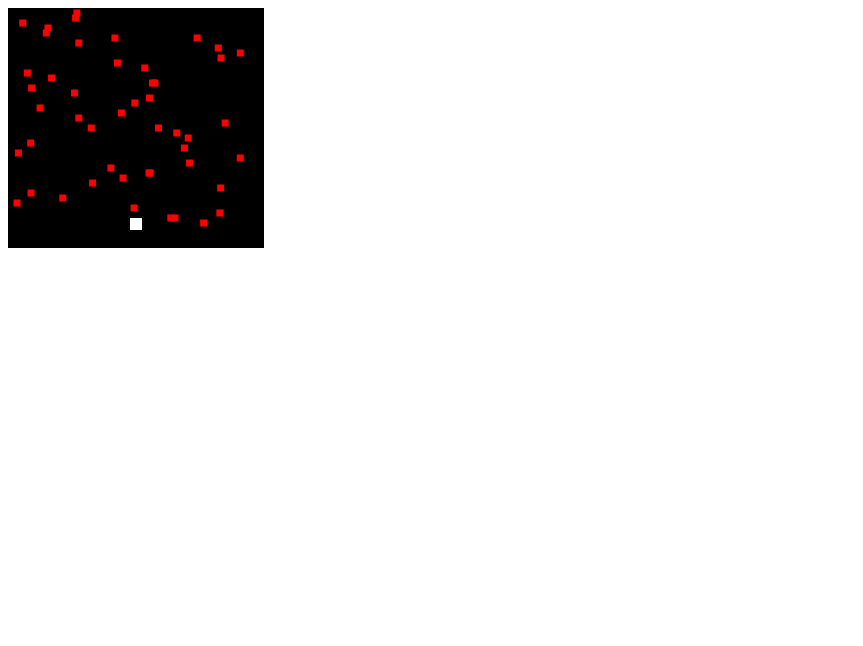
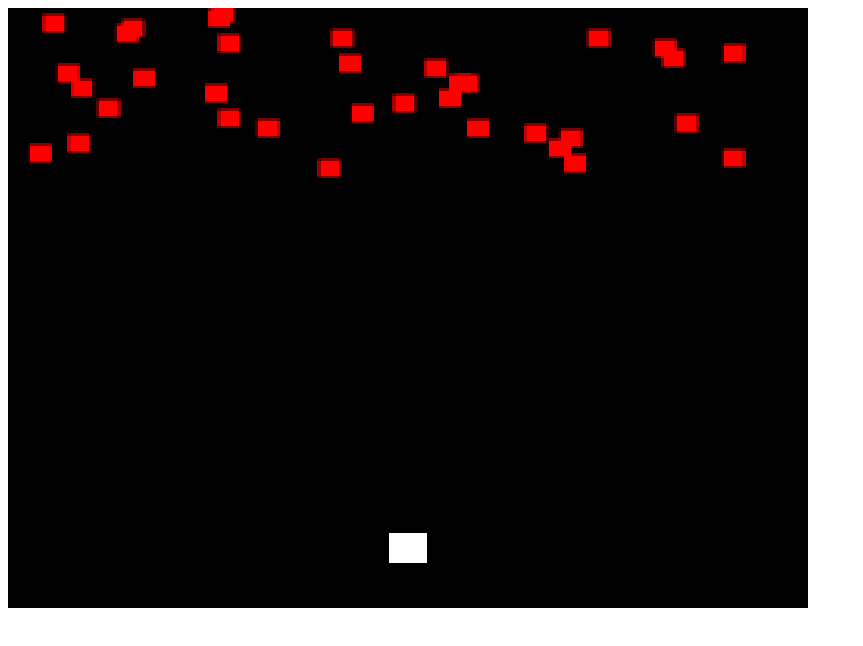
Before and after one commit to gamkedo-la/wings-tale, a plain HTML site: page index.html in a window 1280 px wide. Shown: the whole page, without its empty margins (0-863 px from the left). Drawn offline with Linux system fonts and the light colour scheme.

Commit message:
pixel scaling, note up to 4:3 despite that not being pixel ratio (NES resolution)

```diff
--- a/index.html
+++ b/index.html
@@ -1,21 +1,60 @@
+<style>
+	canvas {
+        image-rendering: optimizeSpeed; /* Older versions of FF          */
+        image-rendering: -moz-crisp-edges; /* FF 6.0+                       */
+        image-rendering: -webkit-optimize-contrast; /* Safari                        */
+        image-rendering: -o-crisp-edges; /* OS X & Windows Opera (12.02+) */
+        image-rendering: pixelated; /* Awesome future-browsers       */
+        -ms-interpolation-mode: nearest-neighbor; /* IE                            */
+    }
+</style>
+<canvas id="showCanvas"></canvas>
 <script>
 const GAME_W = 256;
 const GAME_H = 240;
+
+// note: 3:4 even though the game resolution isn't. same as on NES
+const SCALED_W = 800;
+const SCALED_H = 600;
+
 const PLAYER_DIM=12;
 const PLAYER_SPEED=15;
 var px, py;
+
 var enemyList=[];
 const ENEMY_DIM=7;
-const ENEMY_SPEED=5;
+const ENEMY_SPEED=2;
+
 var shotList=[];
 const SHOT_DIM=4;
 const SHOT_SPEED=7;
+
+var debug_showHiddenCanvas = false;
+
+var scaledCanvas, scaledCtx;
+var canvas, context;
+
 window.onload = function() {
+	scaledCanvas = document.getElementById('showCanvas');
+	scaledCanvas.width=SCALED_W;
+	scaledCanvas.height=SCALED_H;
+	scaledCtx=scaledCanvas.getContext("2d");
+
 	canvas=document.createElement("canvas");
 	canvas.width=GAME_W;
 	canvas.height=GAME_H;
-	document.body.appendChild(canvas);
 	context=canvas.getContext("2d");
+
+	context.mozImageSmoothingEnabled = false;
+	context.imageSmoothingEnabled = false;
+	context.msImageSmoothingEnabled = false;
+	scaledCtx.mozImageSmoothingEnabled = false;
+	scaledCtx.imageSmoothingEnabled = false;
+	scaledCtx.msImageSmoothingEnabled = false;
+
+	if(debug_showHiddenCanvas) {
+		document.body.appendChild(canvas); // to debug hidden canvas
+	}
 	setInterval(update,1000/30);
 	setInterval(spawn,30);
 	document.addEventListener('keydown',keyPush);
@@ -60,6 +99,9 @@ function update() {
 			break;
 		}
 	}
+
+	scaledCtx.drawImage(canvas, 0, 0, canvas.width, canvas.height,
+        					    0, 0, scaledCanvas.width, scaledCanvas.height);
 }
 function keyPush(evt) {
 	switch(evt.keyCode) {
```
